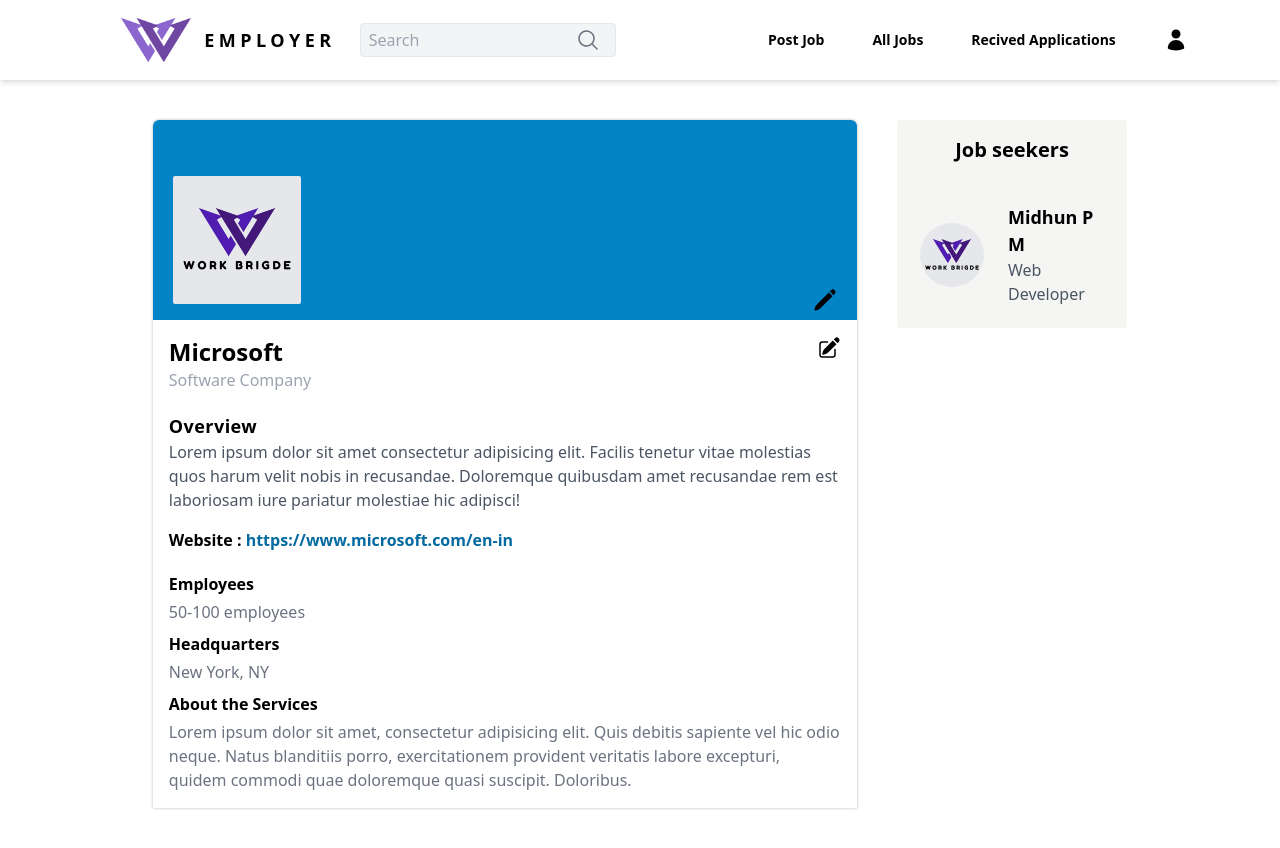
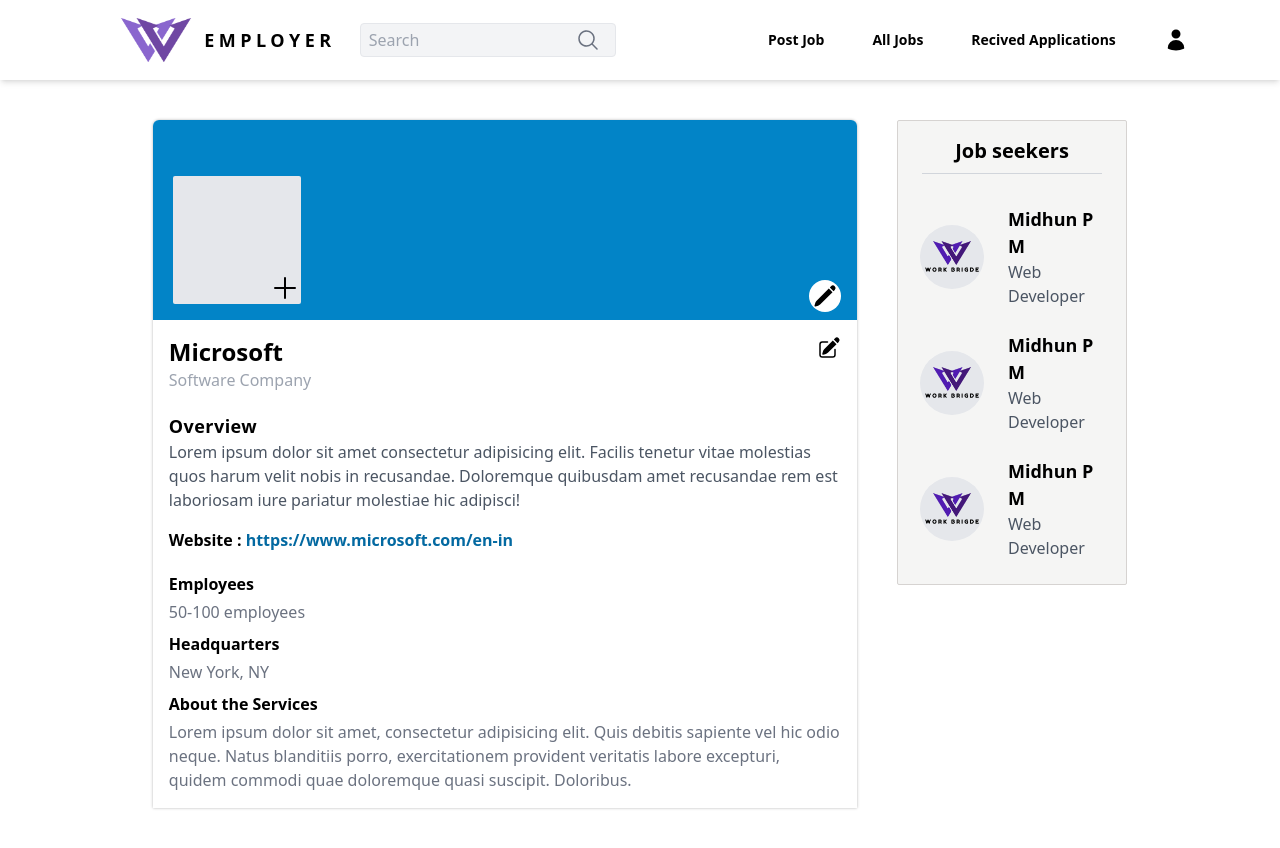
Before and after one commit to MidhunPM6/WorkBridge_Job_Portal-front-end, a React (Create React App) app: page /employerprofile in a window 1280 px wide. Shown: the top 848 px of the page. Built offline with nearby package versions, Linux system fonts and the light colour scheme.

Commit message:
React modal created for the emp profile

```diff
--- /dev/null
+++ b/src/Employer-Components/Emp_Profile/ProfileFormPopup.jsx
@@ -0,0 +1,97 @@
+import React from 'react'
+
+const ProfileFormPopup = () => {
+  return (
+    <div className='flex flex-col '>
+
+      <form action='' className='flex flex-col justify-center gap-4 '>
+        <div className='flex  justify-center mb-6 text-2xl font-semibold'>
+
+      <h1>Fill the compnay details</h1>
+        </div>
+        <div className='flex gap-8'>
+          <div className='flex flex-col gap-2'>
+            <label htmlFor='' className='text-sm text-gray-600 z'>
+              Comapany
+            </label>
+
+            <input
+              type='text'
+              placeholder='Enter the comapny name'
+              className='py-1 bg-gray-100 p-2 rounded-sm shadow-[0px_0px_3px_0px_rgba(0,0,0,0.3)] lg:w-56   '
+            />
+          </div>
+          <div className='flex flex-col gap-2'>
+            <label htmlFor="" className='text-sm text-gray-600 '>Which type of industry</label>
+            <input
+              type='text'
+              placeholder='Industry'
+              className='py-1 bg-gray-100 p-2 rounded-sm shadow-[0px_0px_3px_0px_rgba(0,0,0,0.3)]  lg:w-56  '
+            />
+          </div>
+        </div>
+        <div className='flex gap-8'>
+            <div className='flex flex-col gap-2'>
+                <label htmlFor="" className='text-sm text-gray-600 '> Enter the website </label>
+            <input
+            type='text'
+            placeholder='Website'
+            className='py-1 bg-gray-100 p-2 rounded-sm shadow-[0px_0px_3px_0px_rgba(0,0,0,0.3)]  lg:w-56   '
+          />
+            </div>
+          <div className='flex flex-col gap-2' >
+            <label htmlFor="" className='text-sm text-gray-600 '> Headquarter of the company</label>
+            <input
+            type='text'
+            placeholder='Headquarter'
+            className='py-1 bg-gray-100 p-2 rounded-sm shadow-[0px_0px_3px_0px_rgba(0,0,0,0.3)]  lg:w-56  '
+          />
+          </div>
+
+        </div>
+        <div className='flex gap-8'>
+            <div className='flex flex-col gap-2'>
+                <label htmlFor="" className='text-sm text-gray-600 '>Size of the company</label>
+               <input
+            type='text'
+            placeholder='No of Employees'
+            className='py-1 bg-gray-100 p-2 rounded-sm shadow-[0px_0px_3px_0px_rgba(0,0,0,0.3)]  lg:w-56   '
+          />
+            </div>
+            <div className='z'>
+
+            </div>
+
+
+
+        </div>
+        <div className='flex flex-col gap-4  '>
+            <div className='flex flex-col gap-2'>
+                <label htmlFor="" className='text-sm text-gray-600'> About your company</label>
+                <textarea
+            type='text'
+            placeholder='Enter a brief description about your company'
+            className='h-24 border border-stone-200 p-2 rounded-sm'
+          />
+            </div>
+          <div className='flex flex-col gap-2 '>
+          <label htmlFor="" className='text-sm text-gray-600'> About your company</label>
+          <textarea
+            type='text'
+            placeholder='Enter a brief description about your company'
+            className='h-24  border border-stone-200 p-2 rounded-sm'
+          />
+
+          </div>
+          <div className='flex w-full justify-center'>
+          <button className='mt-3 bg-violet-900 w-20 p-1 rounded-sm hover:bg-violet-800 text-white '>Save</button>
+          </div>
+
+
+        </div>
+      </form>
+    </div>
+  )
+}
+
+export default ProfileFormPopup
--- a/src/Employer-Components/Emp_Profile/ProfileMainPage.jsx
+++ b/src/Employer-Components/Emp_Profile/ProfileMainPage.jsx
@@ -1,37 +1,81 @@
 import React, { useState } from 'react'
 import img from '../../assets/cover.jpg'
 import img2 from '../../assets/logo.png'
+import Modal from 'react-modal'
+import ProfileFormPopup from './ProfileFormPopup'
 
 const ProfileMainPage = () => {
-  const [file, setFile] = useState(null)
-  const [preview, setPreview] = useState(null)
+  const [modalIsOpen, setModelIsOpen] = useState(false)
 
-  const handleFileChange = e => {
-    const selectedFile = e.target.files[0]
-    if (selectedFile) {
-      setFile(selectedFile)
-      setPreview(URL.createObjectURL(selectedFile))
+  const openModal = () => {
+    setModelIsOpen(true)
+  }
+
+  const closeModal = () => {
+    setModelIsOpen(false)
+  }
+
+  // Model custom styles..
+  const customStyles = {
+    overlay: {
+      backgroundColor: 'rgba(0, 0, 0, 0.5)',
+      transition: 'opacity 300ms ease-in-out'
+    },
+    content: {
+      top: '50%',
+      left: '50%',
+      right: 'auto',
+      bottom: 'auto',
+      marginRight: '-50%',
+      transform: 'translate(-50%, -50%)',
+      transition: 'opacity 0.3s ease-in-out, transform 0.3s ease-out',
+      opacity: modalIsOpen ? 1 : 0
     }
   }
+
   return (
     <>
       <div className='lg:flex-row flex flex-col   lg:m-0 m-8 lg:justify-center lg:items-start items-center gap-10 lg:pt-10 lg:h-screen   '>
         <div className='shadow-[0px_0px_3px_0px_rgba(0,0,0,0.3)] rounded-t-md '>
-          <div className=' relative  flex flex-col items-end overflow-hidden lg:w-[55vw] lg:h-[25vh]  bg-sky-600 rounded-t-md'>
-
+          <div className=' relative  flex flex-col items-end overflow-hidden lg:w-[55vw] lg:h-[25vh] w-full h-[20vh]  bg-sky-600 rounded-t-md'>
             <div className='absolute  left-0 bottom-0 flex justify-between items-end  p-2  w-full'>
-              <div className='   lg:w-32 lg:h-32 bg-gray-200 lg:ml-3 lg:mb-2 rounded-sm'>
-                <img src={img2} alt="" />
-              </div>
-              <div>
+              <div className='   w-32 h-32 bg-gray-200 lg:ml-3 lg:mb-2 rounded-sm flex justify-end items-end'>
+                 <label for="PhotoUpload">
                    <svg
                   xmlns='http://www.w3.org/2000/svg'
                   viewBox='0 0 24 24'
                   fill='currentColor'
-                  className='size-6 mr-3'
+                  className='size-8'
+                >
+                  <path
+                    fillRule='evenodd'
+                    d='M12 3.75a.75.75 0 0 1 .75.75v6.75h6.75a.75.75 0 0 1 0 1.5h-6.75v6.75a.75.75 0 0 1-1.5 0v-6.75H4.5a.75.75 0 0 1 0-1.5h6.75V4.5a.75.75 0 0 1 .75-.75Z'
+                    clipRule='evenodd'
+                  />
+                </svg>
+                <input type="file" name="" id="PhotoUpload" className='hidden'/>
+                 </label>
+
+              </div>
+              <div>
+                <div className='bg-white rounded-full p-1 mr-2'>
+                  <label for='UploadCover' className=''>
+                    <svg
+                      xmlns='http://www.w3.org/2000/svg'
+                      viewBox='0 0 24 24'
+                      fill='currentColor'
+                      className='size-6  '
                     >
                       <path d='M21.731 2.269a2.625 2.625 0 0 0-3.712 0l-1.157 1.157 3.712 3.712 1.157-1.157a2.625 2.625 0 0 0 0-3.712ZM19.513 8.199l-3.712-3.712-12.15 12.15a5.25 5.25 0 0 0-1.32 2.214l-.8 2.685a.75.75 0 0 0 .933.933l2.685-.8a5.25 5.25 0 0 0 2.214-1.32L19.513 8.2Z' />
                     </svg>
+                    <input
+                      type='file'
+                      name=''
+                      id='UploadCover'
+                      className='hidden'
+                    />
+                  </label>
+                </div>
               </div>
             </div>
           </div>
@@ -43,14 +87,13 @@
                 viewBox='0 0 24 24'
                 fill='currentColor'
                 className='size-6 cursor-pointer'
+                onClick={openModal}
               >
                 <path d='M21.731 2.269a2.625 2.625 0 0 0-3.712 0l-1.157 1.157 3.712 3.712 1.157-1.157a2.625 2.625 0 0 0 0-3.712ZM19.513 8.199l-3.712-3.712-8.4 8.4a5.25 5.25 0 0 0-1.32 2.214l-.8 2.685a.75.75 0 0 0 .933.933l2.685-.8a5.25 5.25 0 0 0 2.214-1.32l8.4-8.4Z' />
                 <path d='M5.25 5.25a3 3 0 0 0-3 3v10.5a3 3 0 0 0 3 3h10.5a3 3 0 0 0 3-3V13.5a.75.75 0 0 0-1.5 0v5.25a1.5 1.5 0 0 1-1.5 1.5H5.25a1.5 1.5 0 0 1-1.5-1.5V8.25a1.5 1.5 0 0 1 1.5-1.5h5.25a.75.75 0 0 0 0-1.5H5.25Z' />
               </svg>
             </div>
-            <h1 className=' text-gray-400 mfont-semibold'>
-              Software Company
-            </h1>
+            <h1 className=' text-gray-400 mfont-semibold'>Software Company</h1>
             <h2 className='text-lg mt-5 font-semibold tracking-wide'>
               Overview{' '}
             </h2>
@@ -71,45 +114,86 @@
               </a>
             </p>
             <div className='flex flex-col gap-1'>
-
               <h1 className='text-black font-semibold mt-5 '>
-              <span >Employees  </span>
+                <span>Employees </span>
               </h1>
               <h2 className='text-gray-500'>50-100 employees</h2>
             </div>
             <div className='flex flex-col gap-1 mt-2'>
-
               <h1 className='text-black font-semibold  '>
-              <span >Headquarters</span>
+                <span>Headquarters</span>
               </h1>
               <h2 className='text-gray-500'>New York, NY</h2>
             </div>
             <div className='flex flex-col gap-1 mt-2'>
-
               <h1 className='text-black font-semibold  '>
-              <span >About the Services </span>
+                <span>About the Services </span>
               </h1>
-            <p className='text-gray-500'>Lorem ipsum dolor sit amet, consectetur adipisicing elit. Quis debitis sapiente vel hic odio neque. Natus blanditiis porro, exercitationem provident veritatis labore excepturi, quidem commodi quae doloremque quasi suscipit. Doloribus.</p>
+              <p className='text-gray-500'>
+                Lorem ipsum dolor sit amet, consectetur adipisicing elit. Quis
+                debitis sapiente vel hic odio neque. Natus blanditiis porro,
+                exercitationem provident veritatis labore excepturi, quidem
+                commodi quae doloremque quasi suscipit. Doloribus.
+              </p>
             </div>
-
-
           </div>
         </div>
 
-
-        <div className='flex flex-col items-center  pt-4 lg:h-52 lg:w-[18vw] w-full p-6 h-auto  bg-stone-100 rounded-sm '>
+        <div className='flex flex-col items-center  pt-4 lg:h-auto border border-stone-300  lg:w-[18vw] w-full p-6 h-auto  bg-stone-100 rounded-sm '>
           <h1 className='font-semibold text-xl'> Job seekers</h1>
           <hr class='h-px my-2 w-full  bg-gray-300 border-0 dark:bg-gray-700'></hr>
           <div className='flex  items-center mt-6 gap-6 min-w-10 '>
-           <img src={img2} alt="" className='w-16   rounded-full bg-gray-200' />
+            <img
+              src={img2}
+              alt=''
+              className='w-16   rounded-full bg-gray-200'
+            />
             <div className='w-40 overflow-hidden'>
-           <h1 className='text-[18px] font-semibold break-all'>Midhun P M  </h1>
+              <h1 className='text-[18px] font-semibold break-all'>
+                Midhun P M{' '}
+              </h1>
               <p className='text-gray-600 '>Web Developer</p>
             </div>
           </div>
-
+          <div className='flex  items-center mt-6 gap-6 min-w-10 '>
+            <img
+              src={img2}
+              alt=''
+              className='w-16   rounded-full bg-gray-200'
+            />
+            <div className='w-40 overflow-hidden'>
+              <h1 className='text-[18px] font-semibold break-all'>
+                Midhun P M{' '}
+              </h1>
+              <p className='text-gray-600 '>Web Developer</p>
             </div>
           </div>
+          <div className='flex  items-center mt-6 gap-6 min-w-10 '>
+            <img
+              src={img2}
+              alt=''
+              className='w-16   rounded-full bg-gray-200'
+            />
+            <div className='w-40 overflow-hidden'>
+              <h1 className='text-[18px] font-semibold break-all'>
+                Midhun P M{' '}
+              </h1>
+              <p className='text-gray-600 '>Web Developer</p>
+            </div>
+          </div>
+        </div>
+      </div>
+
+      <Modal
+        isOpen={modalIsOpen}
+        onRequestClose={closeModal}
+        style={customStyles}
+        contentLabel='Example Modal'
+        ariaHideApp={false}
+        shouldCloseOnOverlayClick={true}
+      >
+        <ProfileFormPopup></ProfileFormPopup>
+      </Modal>
     </>
   )
 }
```
Lines whose indentation alone changed are shown as unchanged.
